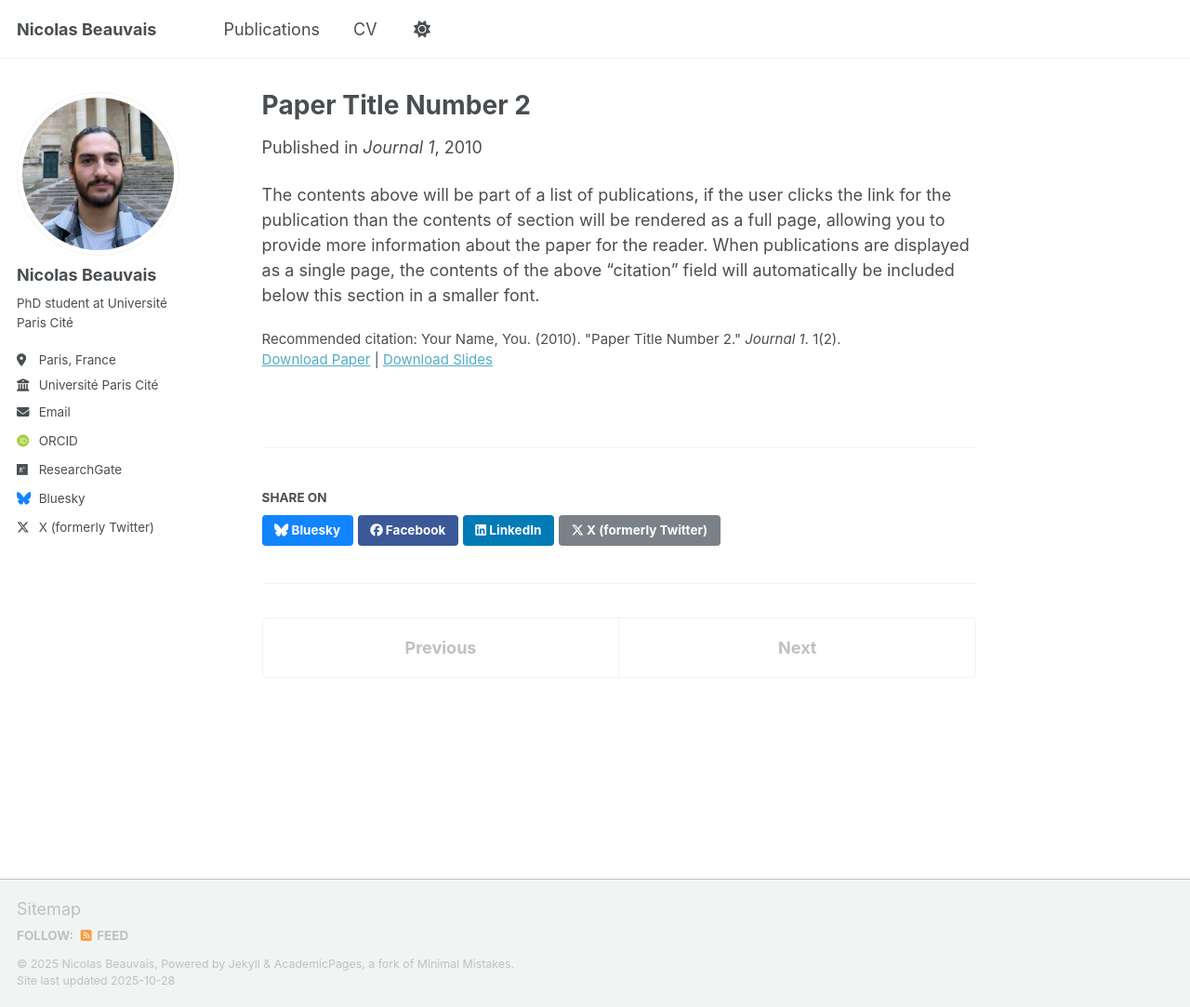
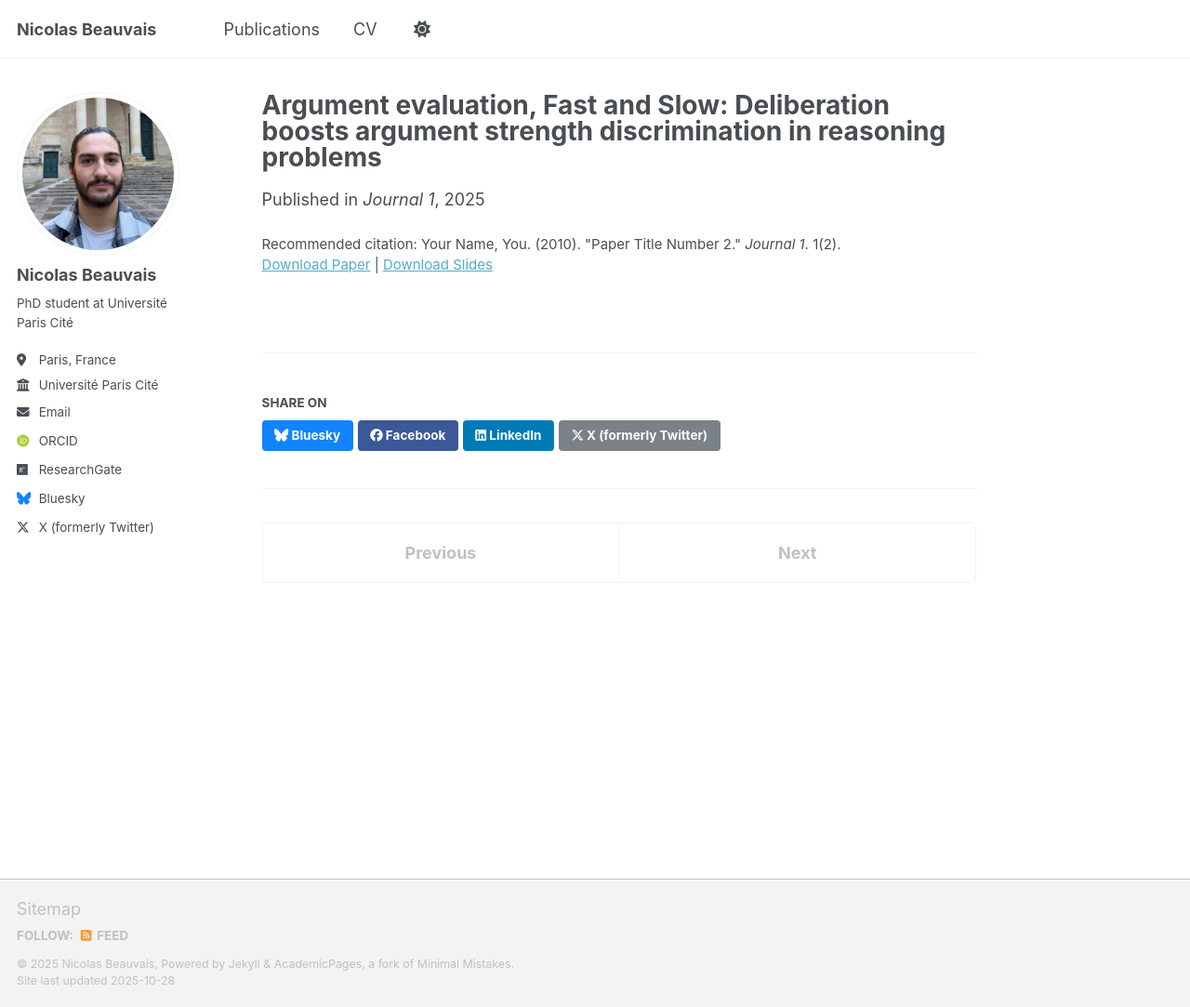
Before and after one commit to nbeauvais/nbeauvais.github.io, a Jekyll site: the page built from _publications/2010-10-01-paper-title-number-2.md, in a window 1280 px wide and 1083 px high. Shown: the whole window at 93% size. Built offline with Jekyll 4.4.1, drawn with Linux system fonts in a browser that asks for light colours; some web fonts are replaced; a script that is not in the unit is left out.

Commit message:
Update publication details for Paper Title Number 2

```diff
--- a/_publications/2010-10-01-paper-title-number-2.md
+++ b/_publications/2010-10-01-paper-title-number-2.md
@@ -1,14 +1,12 @@
 ---
-title: "Paper Title Number 2"
+title: "Argument evaluation, Fast and Slow: Deliberation boosts argument strength discrimination in reasoning problems"
 collection: publications
 category: manuscripts
 permalink: /publication/2010-10-01-paper-title-number-2
-excerpt: 'This paper is about the number 2. The number 3 is left for future work.'
-date: 2010-10-01
+excerpt: 'Manuscript submitted for publication.'
+date: 2025-10-25
 venue: 'Journal 1'
-slidesurl: 'http://academicpages.github.io/files/slides2.pdf'
-paperurl: 'http://academicpages.github.io/files/paper2.pdf'
+slidesurl: ''
+paperurl: ''
 citation: 'Your Name, You. (2010). &quot;Paper Title Number 2.&quot; <i>Journal 1</i>. 1(2).'
 ---
-
-The contents above will be part of a list of publications, if the user clicks the link for the publication than the contents of section will be rendered as a full page, allowing you to provide more information about the paper for the reader. When publications are displayed as a single page, the contents of the above "citation" field will automatically be included below this section in a smaller font.
```
